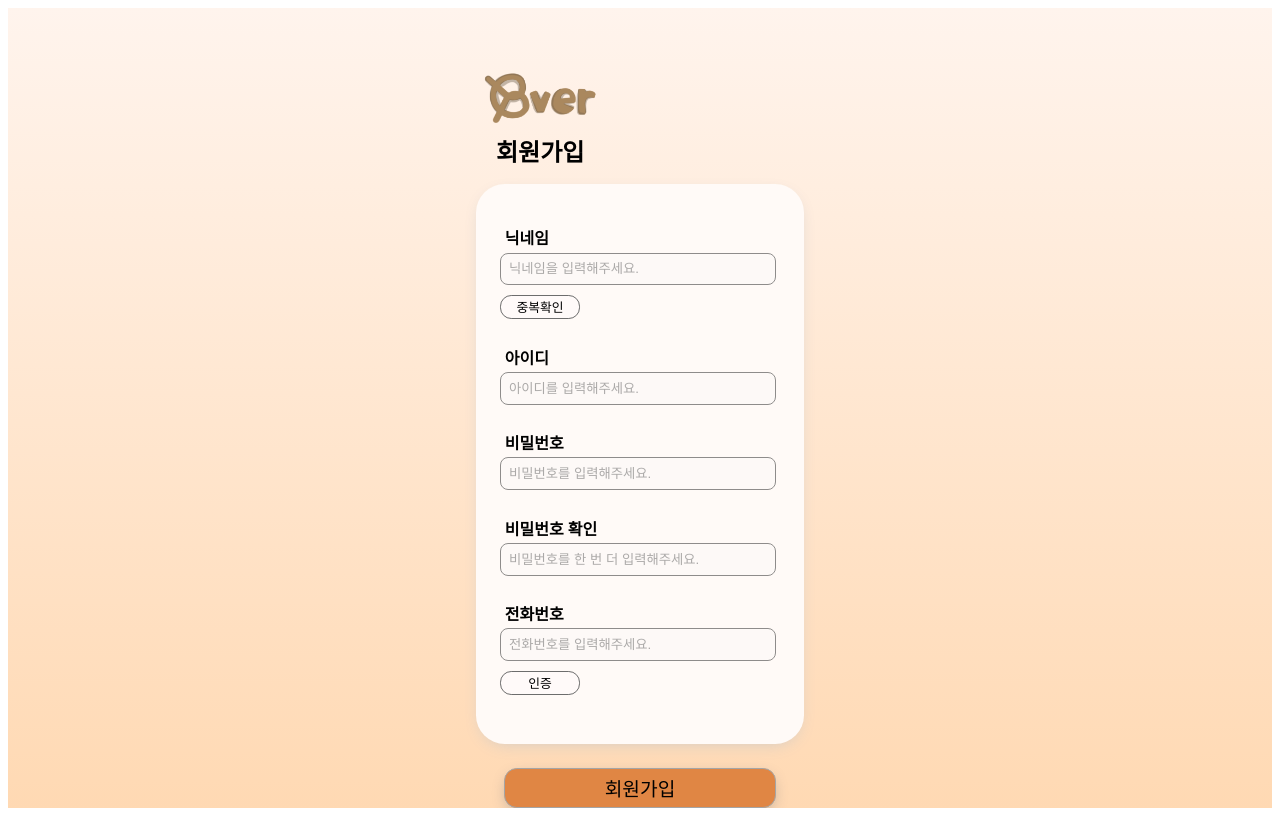
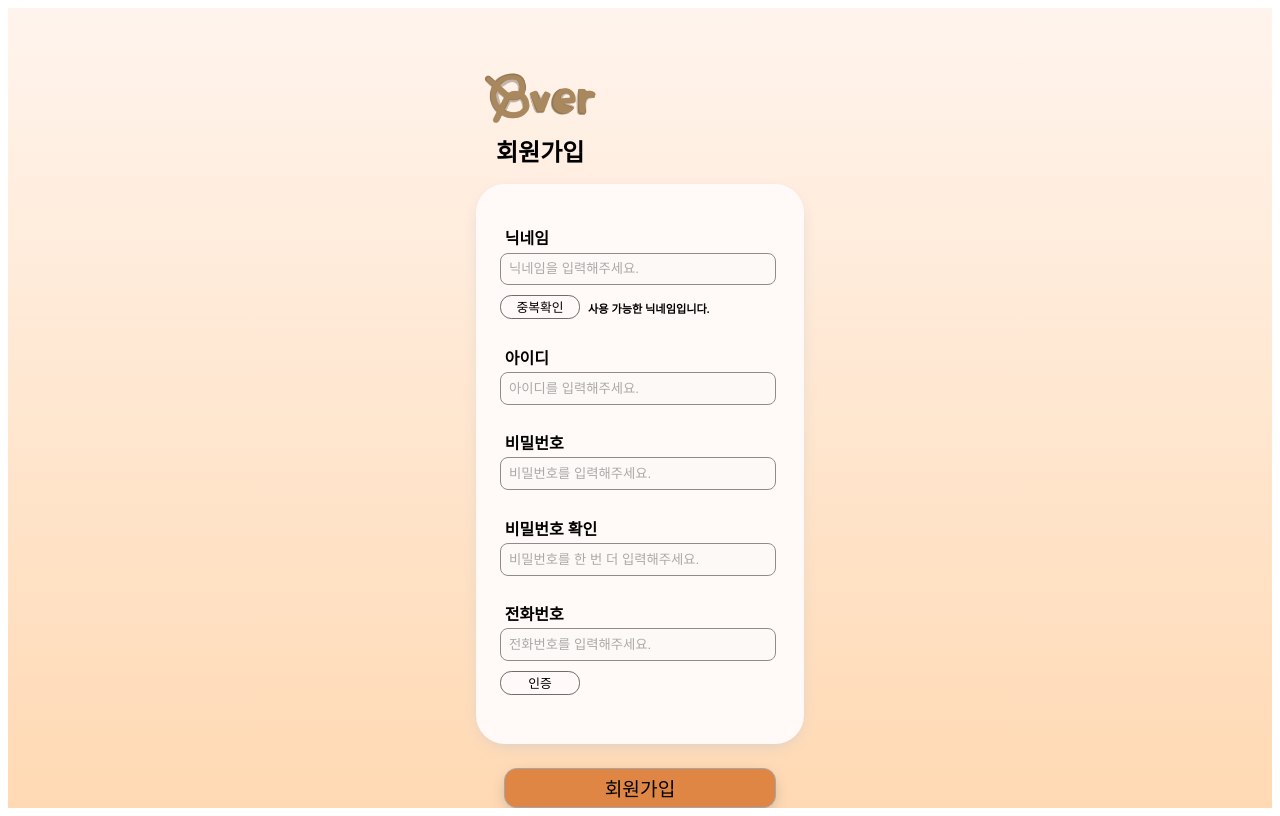
Before and after one commit to seojin-kim12/Front, a React (Create React App) app: page /signup in a window 1280 px wide. Both pictures are taken after a click on the button "중복확인". Built offline with nearby package versions, Linux system fonts and the light colour scheme; a web font is replaced by a local one.

Commit message:
add: 중복확인 메세지

```diff
--- a/src/pages/Signup.jsx
+++ b/src/pages/Signup.jsx
@@ -6,6 +6,53 @@ import { Link, useNavigate } from 'react-router-dom';
 import styled from "styled-components";
 import logo from '../assets/logo.png'
 import clearlogo from '../assets/clear logo.png'
+
+function Signup() {
+    const navigate = useNavigate();
+
+    const [nickname, setNickname] = useState('');
+    const [id, setId] = useState('');
+    const [password, setPassword] = useState('');
+    const [repassword, setRepassword] = useState('');
+    const [phone, setPhone] = useState('');
+    const [showNicknameMessage, setShowNicknameMessage] = useState(false);
+
+    return (
+        <motion.div initial={{ opacity: 0 }} animate={{ opacity: 1 }} exit={{ opacity: 0 }}>
+            <Container>
+                <Top>
+                    <img src={logo} alt="Bver" />
+                    <p>회원가입</p>
+                </Top>
+                <Input>
+                    <img src={clearlogo} alt="" />
+                    <p>닉네임</p>
+                    <input type="text" value={nickname} placeholder='닉네임을 입력해주세요.' onChange={(e) => setNickname(e.target.value)} />
+                    <div>
+                        <button onClick={() => setShowNicknameMessage(true)}>중복확인</button>
+                        {showNicknameMessage && (
+                            <p className='message'>사용 가능한 닉네임입니다.</p>
+                        )}
+                    </div>
+                    <p>아이디</p>
+                    <input type="text" value={id} placeholder='아이디를 입력해주세요.' onChange={(e) => setId(e.target.value)}
+                        onClick={() => setShowNicknameMessage(false)} />
+                    <p>비밀번호</p>
+                    <input type="passward" value={password} placeholder='비밀번호를 입력해주세요.' onChange={(e) => setPassword(e.target.value)} />
+                    <p>비밀번호 확인</p>
+                    <input type="passward" value={repassword} placeholder='비밀번호를 한 번 더 입력해주세요.' onChange={(e) => setRepassword(e.target.value)} />
+                    <p>전화번호</p>
+                    <input type="number" value={phone} placeholder='전화번호를 입력해주세요.' onChange={(e) => setPhone(e.target.value)} />
+                    <button>인증</button>
+                </Input>
+                <Link to={'/login'}>
+                    <Button>회원가입</Button>
+                </Link>
+            </Container>
+        </motion.div>
+    );
+};
+export default Signup;
 
 const Top = styled.div`
     display: flex;
@@ -84,6 +131,18 @@ const Input = styled.div`
         font-weight: 500;
         background-color: #fffaf9;
     }
+
+    div {
+        display: flex;
+        align-items: center;
+    }
+
+    .message {
+        margin: 0;
+        margin-top: 0.75rem;
+        font-size: 0.7rem;
+        padding-left: 0.5rem;
+    }
 `
 
 const Button = styled.button`
@@ -97,44 +156,3 @@ const Button = styled.button`
     background-color: #e08644;
     box-shadow: 0 5px 18px -7px #838383;
 `
-
-function Signup() {
-    const navigate = useNavigate();
-
-    const [nickname, setNickname] = useState('');
-    const [id, setId] = useState('');
-    const [password, setPassword] = useState('');
-    const [repassword, setRepassword] = useState('');
-    const [phone, setPhone] = useState('');
-
-
-    return (
-        <motion.div initial={{ opacity: 0 }} animate={{ opacity: 1 }} exit={{ opacity: 0 }}>
-            <Container>
-                <Top>
-                    <img src={logo} alt="Bver" />
-                    <p>회원가입</p>
-                </Top>
-                <Input>
-                    <img src={clearlogo} alt="" />
-                    <p>닉네임</p>
-                    <input type="text" value={nickname} placeholder='닉네임을 입력해주세요.' onChange={(e) => setNickname(e.target.value)} />
-                    <button>중복확인</button>
-                    <p>아이디</p>
-                    <input type="text" value={id} placeholder='아이디를 입력해주세요.' onChange={(e) => setId(e.target.value)} />
-                    <p>비밀번호</p>
-                    <input type="passward" value={password} placeholder='비밀번호를 입력해주세요.' onChange={(e) => setPassword(e.target.value)} />
-                    <p>비밀번호 확인</p>
-                    <input type="passward" value={repassword} placeholder='비밀번호를 한 번 더 입력해주세요.' onChange={(e) => setRepassword(e.target.value)} />
-                    <p>전화번호</p>
-                    <input type="number" value={phone} placeholder='전화번호를 입력해주세요.' onChange={(e) => setPhone(e.target.value)} />
-                    <button>인증</button>
-                </Input>
-                <Link to={'/login'}>
-                    <Button>회원가입</Button>
-                </Link>
-            </Container>
-        </motion.div>
-    );
-};
-export default Signup;
```
Also changed, not shown: src/pages/Modal.jsx (added, +37 -0 lines).
